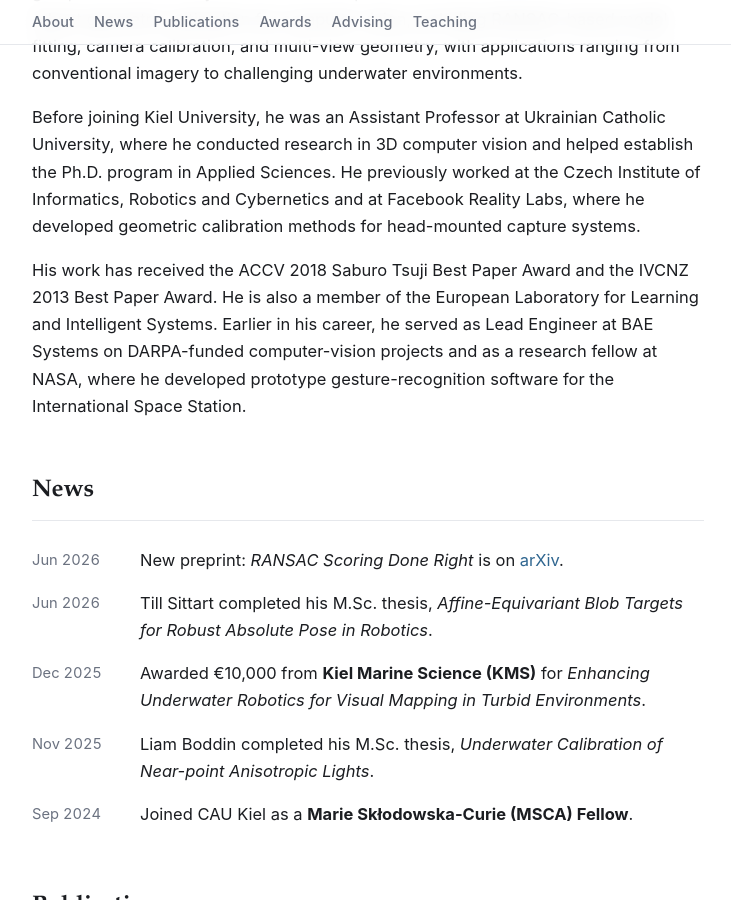
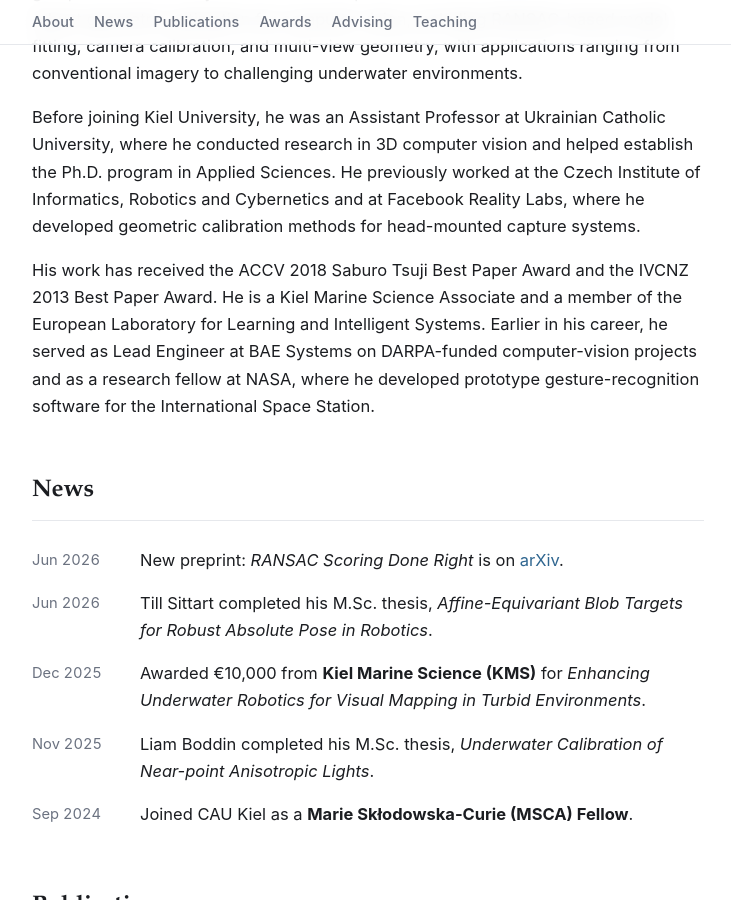
Before and after one commit to prittjam/prittjam.github.io, a Jekyll site: the page built from index.html, in a window 1280 px wide and 900 px high, scrolled down 413 px. Shown: the whole window, without its empty margins (272-1003 px from the left). Built offline with Jekyll 4.4.1, drawn with Linux system fonts in a browser that asks for light colours.

Commit message:
About: mention Kiel Marine Science Associate alongside ELLIS
Co-Authored-By: Claude Fable 5 <noreply@anthropic.com>

```diff
--- a/_includes/about.md
+++ b/_includes/about.md
@@ -13,8 +13,8 @@ Reality Labs, where he developed geometric calibration methods for head-mounted
 capture systems.
 
 His work has received the ACCV 2018 Saburo Tsuji Best Paper Award and the IVCNZ
-2013 Best Paper Award. He is also a member of the European Laboratory for
-Learning and Intelligent Systems. Earlier in his career, he served as Lead
+2013 Best Paper Award. He is a Kiel Marine Science Associate and a member of
+the European Laboratory for Learning and Intelligent Systems. Earlier in his career, he served as Lead
 Engineer at BAE Systems on DARPA-funded computer-vision projects and as a
 research fellow at NASA, where he developed prototype gesture-recognition
 software for the International Space Station.
```
